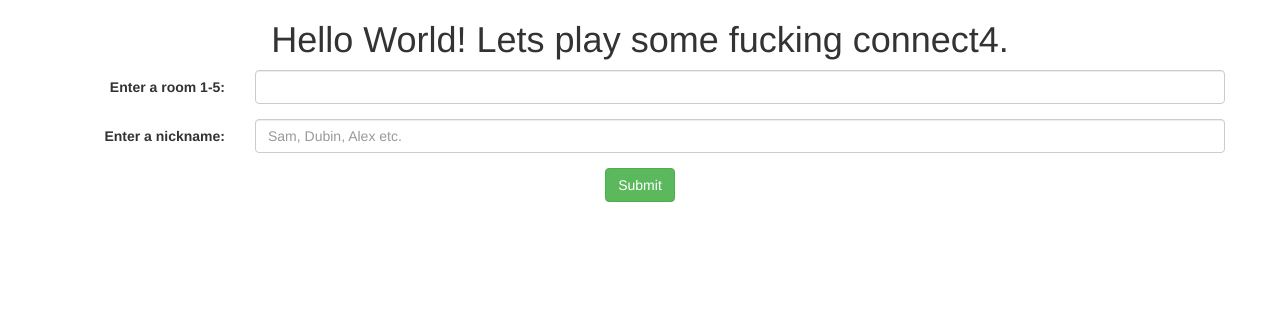
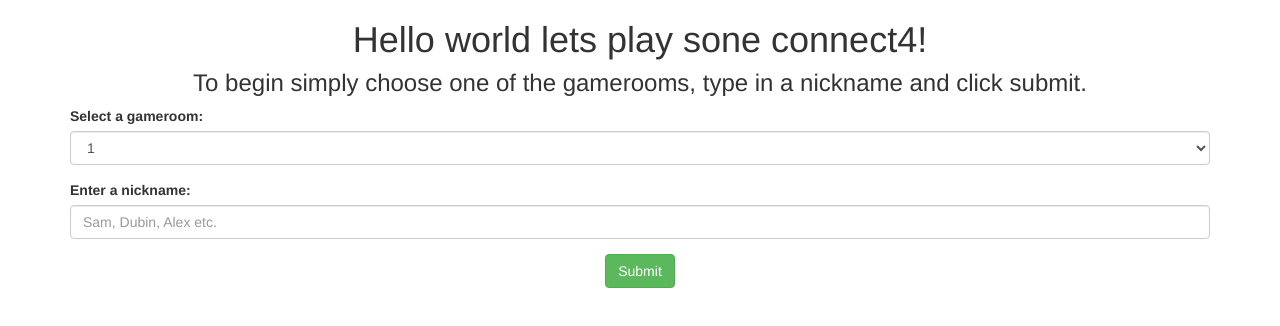
Before and after one commit to comountainclimber/connect4, a website: page public/html/index.html in a window 1280 px wide. Drawn offline with nearby package versions, Linux system fonts and the light colour scheme; some packages are replaced by stand-ins of ours.

Commit message:
fixed boostrap nonsense

```diff
--- a/public/html/home.html
+++ b/public/html/home.html
@@ -1,4 +1,4 @@
-<div class="container">
+<!-- <div class="container-fluid">
 	<div class="row">
 		<div class="col-sm-12 text-center">
 			<h1> Hello World! Lets play some fucking connect4. </h1>
@@ -6,30 +6,33 @@
 	</div>
 
 
-	<form class="form-horizontal" ng-submit="submitForm()">
+<div class= "row text-center">
+	<form ng-submit="submitForm()">
+			<div class="form-group">
+        <label class="col-sm-4">Select Game Room #:</label>
+        <select class="form-control">
+            <option>1</option>
+            <option>2</option>
+            <option>3</option>
+            <option>4</option>
+          </select>
+  		</div>
+</div>
+
+
 
 		<div class="row text-center">
-			<div class="form-group">
-    			<label for="inputName" class="col-sm-2 control-label">Enter a room 1-5:</label>
-   				<div class="col-sm-10">
-      				<input type="text" class="form-control" ng-model="form.room">
-    			</div>
-  			</div>
-  		</div>
+      <div class="form-group">
+    			<label class="col-sm-4">Enter a nickname:</label>
+      		<input class="col-sm-5" type="text" placeholder="Sam, Dubin, Alex etc." ng-model="form.nickname">
+      </div>
+    </div>
 
-		<div class="row text-center">
-			<div class="form-group">
-    			<label for="inputName" class="col-sm-2 control-label">Enter a nickname:</label>
-   				<div class="col-sm-10">
-      				<input type="text" class="form-control" placeholder="Sam, Dubin, Alex etc." ng-model="form.nickname">
-    			</div>
-  			</div>
-  		</div>
 
 		<div class="row text-center">
   			<div class="form-group">
     			<div class="col-sm-12">
-      				<button type="submit" class="btn btn-success">Submit</button>
+      				<button type="submit" class="btn btn-success main_button">Submit</button>
     			</div>
  			</div>
  		</div>
@@ -37,4 +40,47 @@
 	</form>
 
 
+</div> -->
+
+
+
+
+<div class="container">
+
+  <div class = "row">
+    <div class="col-sm-12 text-center">
+      <h1> Hello world lets play sone connect4! </h1>
+    </div>
+  </div>
+
+  <div class = "row">
+    <div class="col-sm-12 text-center information">
+      <h3> To begin simply choose one of the gamerooms, type in a nickname and click submit.</h3>
+    </div>
+  </div>
+
+  <form ng-submit="submitForm()">
+    <div class="form-group">
+      <label>Select a gameroom:</label>
+      <select class="form-control" ng-model="form.room">
+        <option>1</option>
+        <option>2</option>
+        <option>3</option>
+        <option>4</option>
+      </select>
+    </div>
+
+    <div class="form-group">
+      <label for="usr">Enter a nickname:</label>
+      <input type="text" class="form-control" placeholder="Sam, Dubin, Alex etc." ng-model="form.nickname">
+    </div>
+
+    <div class="row text-center">
+      <button type="button" class="btn btn-success">
+      Submit
+      </button>
+    </div>
+
+  </form>
+
 </div>
--- a/public/javascripts/main.js
+++ b/public/javascripts/main.js
@@ -11,8 +11,6 @@ angular.module('Connect4App')
 				templateUrl : '/html/thegame.html',
 				controller : 'GameController'
 			})
-
-
 	}])
 
 angular.module('Connect4App')
@@ -20,33 +18,54 @@ angular.module('Connect4App')
 	var socket = io()
 
 	$scope.submitForm = function() {
+		console.log($scope.form)
 		socket.emit('gameInit', $scope.form)
+		$rootScope.nickname = $scope.form.nickname
 		$location.url('/' + $scope.form.room)
 	}
-
 }])
 
 
 angular.module('Connect4App')
 	.controller('GameController', ['$scope', '$http','$routeParams', '$location', '$rootScope', function($scope, $http, $routeParams, $location, $rootScope){
 	var socket = io()
+
 	$scope.room = $routeParams.roomNumber
 	$scope.gameBoard = []
-	$scope.currentPlayers = []
 
 
+//-----------creating the circle divs to populate game-----------//
 	var populateGameBoard = function(){
 		for(var i =0;i<42;i++){
  		$scope.gameBoard.push({holeNumber:i})
 		}
 	}
 	populateGameBoard()
+//--------------------------------------------------------------//
+
+ 	// $scope.players = [$rootScope.nickname]
+
+	// socket.on('gameInfo', function(data){
+	// 	console.log(data)
+	// 	$scope.players.push(data.player)
+	// 	$scope.$apply((function(){$scope.players}))
+	// })
+
 
 	socket.on('gameInfo', function(data){
-
 		console.log(data)
-		$scope.currentPlayers.push(data.player)
-		$scope.$apply($scope.currentPlayers)
 	})
 
+
+
+	$scope.log = function(){
+		console.log($scope.players)
+	}
+
+	$scope.playerMove = function(index){
+		console.log(index)
+	}
+
+
+
 }])
--- a/public/stylesheets/style.css
+++ b/public/stylesheets/style.css
@@ -27,3 +27,11 @@
 .player2{
 	background-color: black;
 }
+
+.startGame{
+	text-align: center;
+}
+
+.information h3{
+	margin-top:0px;
+}
```
Also changed, not shown: app.js (+30 -13 lines), public/html/thegame.html (+23 -3 lines).
